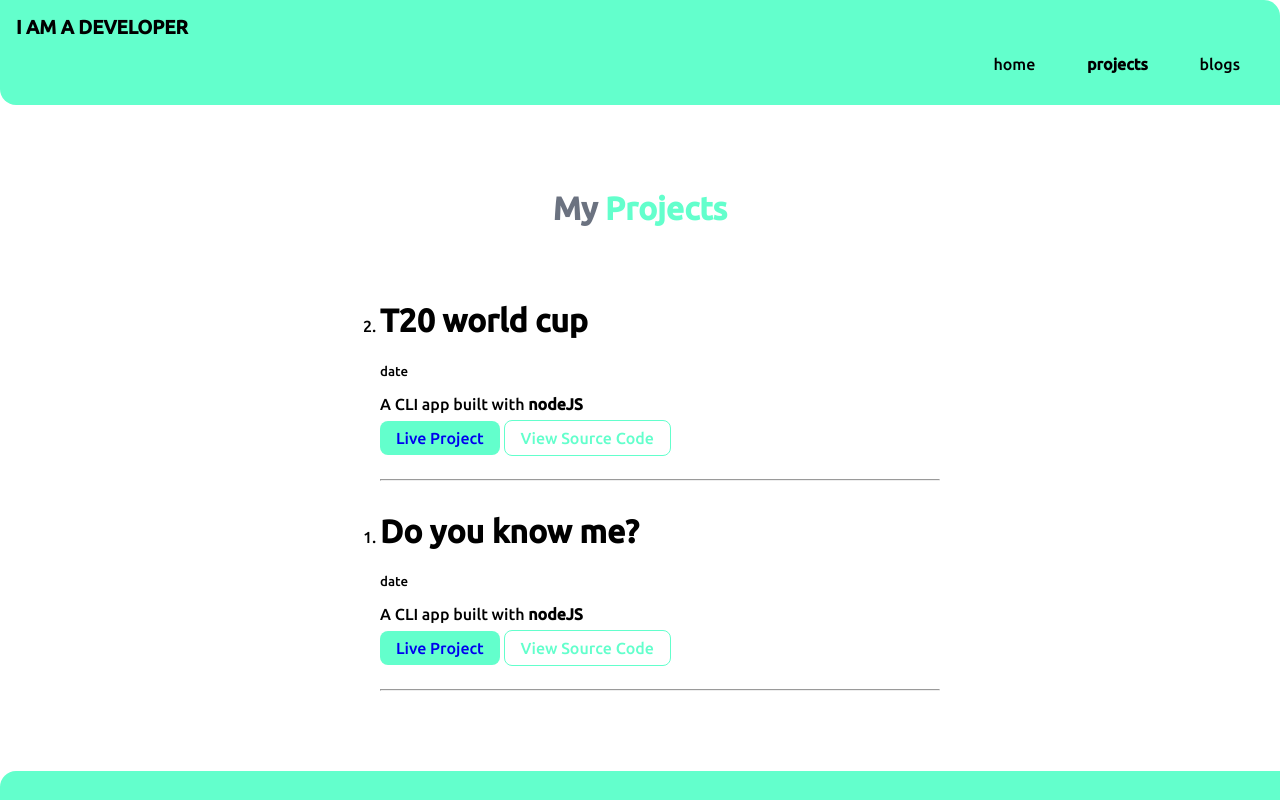
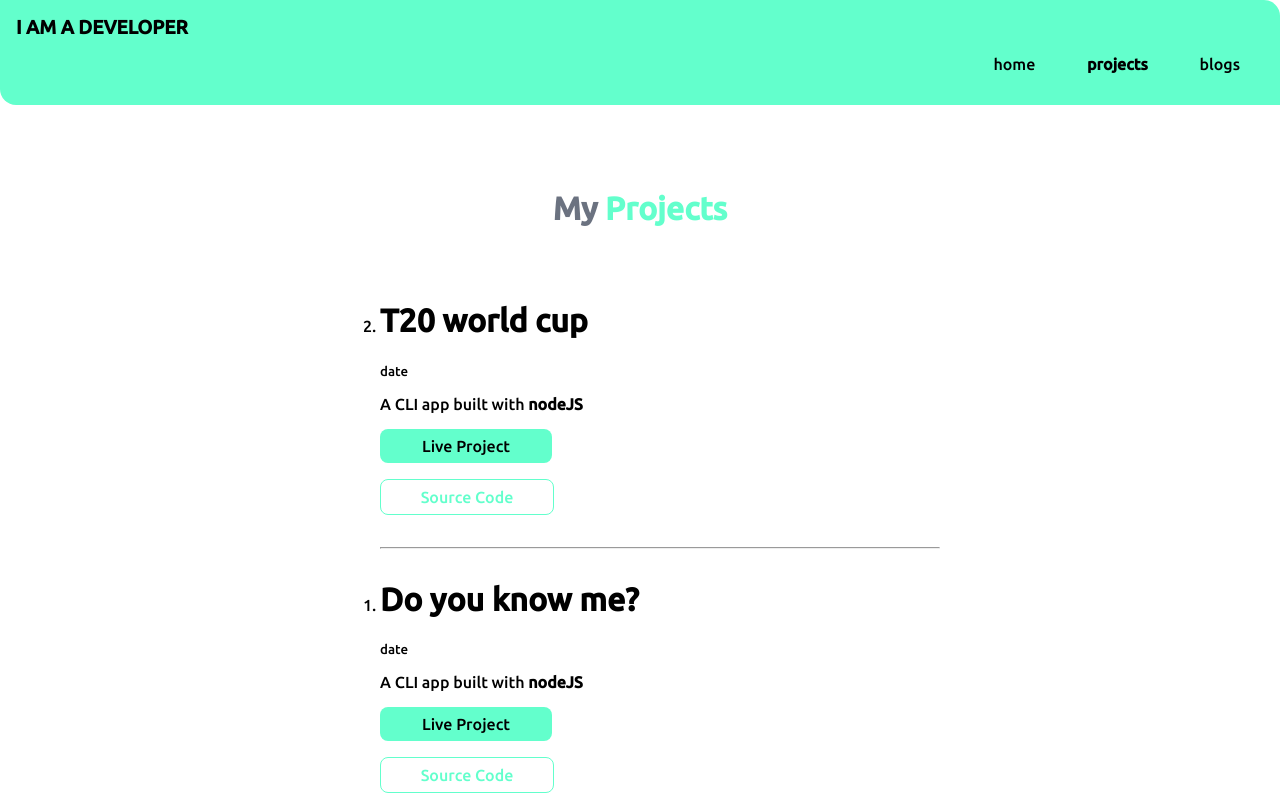
Before and after one commit to sushmaeshwarappa/Portfolio-website, a plain HTML site: page projects.html in a window 1280 px wide. Shown: the top 800 px of the page. Drawn offline with Linux system fonts and the light colour scheme.

Commit message:
fix: correction of styles and html pages

```diff
--- a/projects.html
+++ b/projects.html
@@ -32,7 +32,7 @@
                 <p>A CLI app built with <b>nodeJS</b></p>
                 <a class="link link-primary" href="https://replit.com/@SUSHMA25/Assignment-QuizT20?embed=1">Live
                     Project</a>
-                <a class="link link-secondary" href="https://github.com/sushmaeshwarappa/Quiz--T20">View Source Code</a>
+                <a class="link link-secondary" href="https://github.com/sushmaeshwarappa/Quiz--T20">Source Code</a>
             </li>
             <hr>
             <li>
@@ -41,8 +41,8 @@
                 <p>A CLI app built with <b>nodeJS</b></p>
                 <a class="link link-primary" href="https://replit.com/@SUSHMA25/Task-15-Do-you-know-me?embed=1">Live
                     Project</a>
-                <a class="link link-secondary" href="https://github.com/sushmaeshwarappa/do-you-know-me-challenge">View
-                    Source Code</a>
+                <a class="link link-secondary"
+                    href="https://github.com/sushmaeshwarappa/do-you-know-me-challenge">Source Code</a>
             </li>
             <hr>
         </ol>
--- a/styles.css
+++ b/styles.css
@@ -4,6 +4,7 @@
     --primary-color: #63FFCC;
     --dark-gray:#6B7280;
     --light-gray:#F3F4F6;
+    --black: black;
 }
 
 body{
@@ -34,11 +35,20 @@ hr{
 
 .link-primary{
     background-color: var(--primary-color);
+    color: var(--black);
+    margin-bottom: 1rem;
+    max-width: 140px;
+    display: block;
+    text-align: center;
 }
 
 .link-secondary{
     color: var(--primary-color);
     border: 1px solid var(--primary-color);
+    margin-top: 1rem;
+    max-width: 140px;
+    display: block;
+    text-align: center;
 }
 
 /**lists**/
@@ -66,7 +76,7 @@ hr{
 }
 
 .navigation .link{
-    color: black;
+    color: var(--black);
 }
 
 .nav-pill{
@@ -135,3 +145,11 @@ hr{
     font-size: large;
     margin-bottom: 2rem;
 }
+
+@media (max-width: 450px) {
+    .list-item-inline {
+      display: flex;
+      flex-direction: column;
+      justify-content: center;
+    }
+  }
```
Also changed, not shown: blogsread.html (+1 -1 lines).
